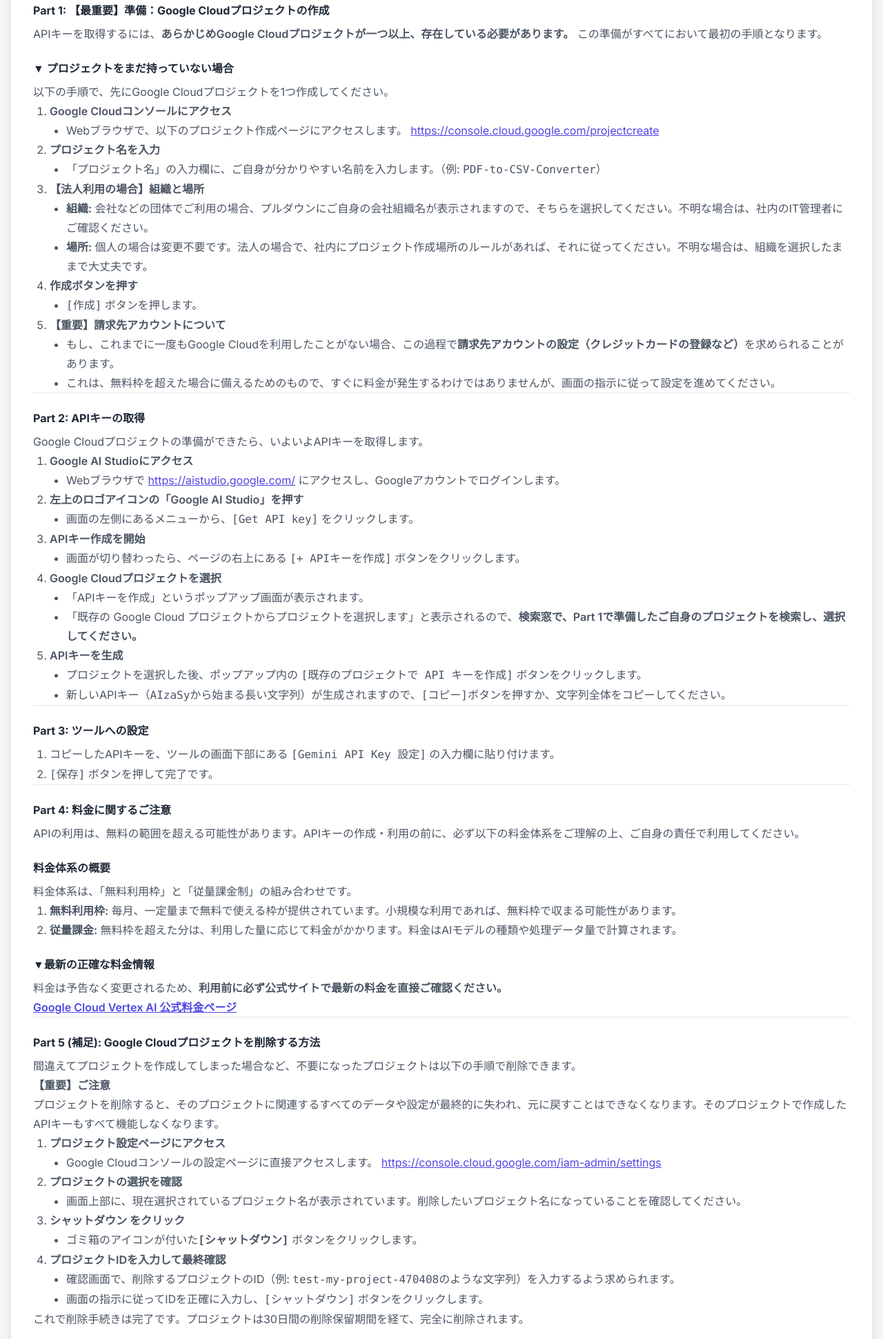
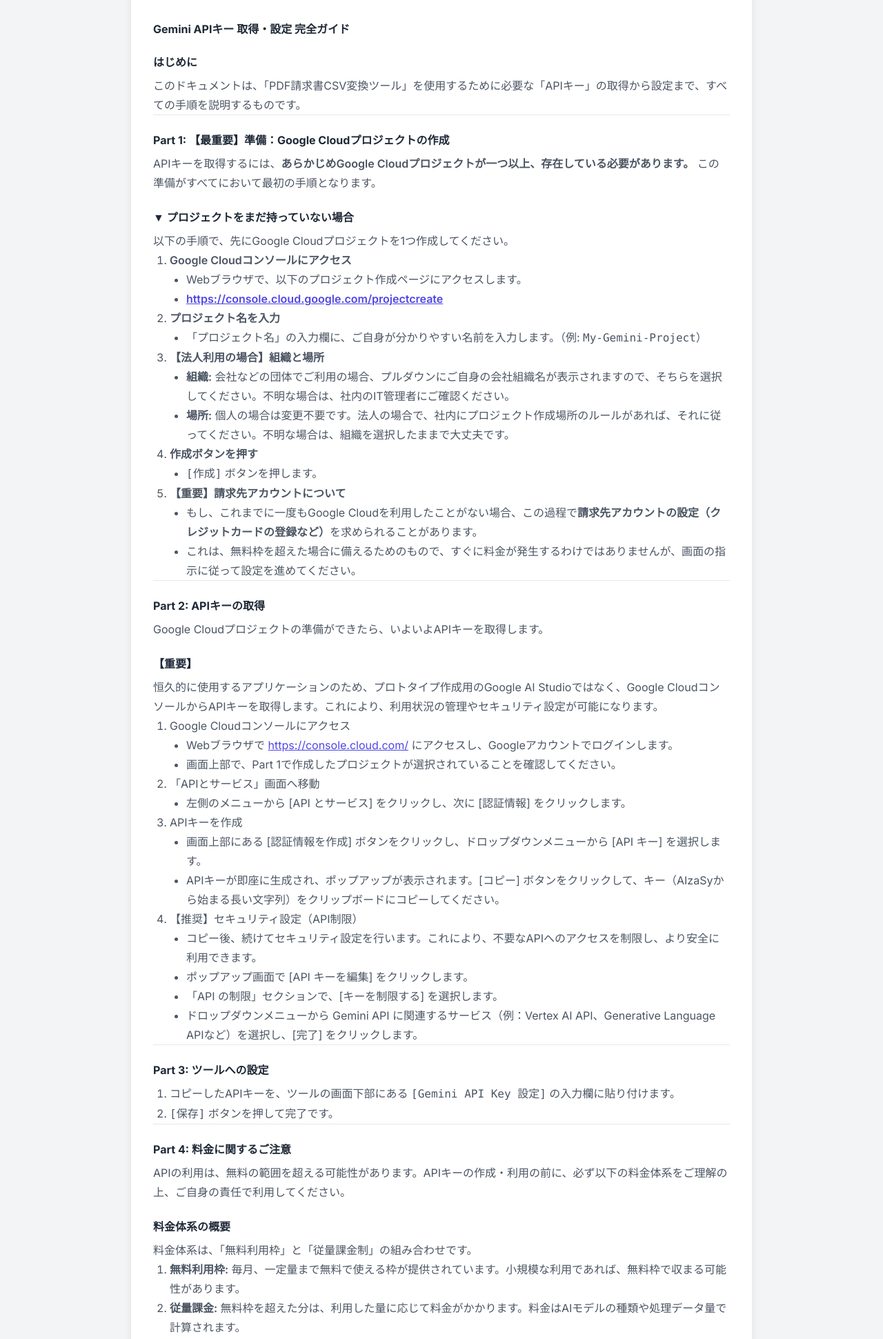
Before and after one commit to PicoCELA-infosystem/KMS_PDF_reder, a plain HTML site: page GEMINI_API_GUIDE.html in a window 1280 px wide. Shown: the part 190-2131 px from the top of the page at 69% size. Drawn offline with nearby package versions, Linux system fonts and the light colour scheme.

```diff
--- a/GEMINI_API_GUIDE.html
+++ b/GEMINI_API_GUIDE.html
@@ -1,55 +1,78 @@
 <!DOCTYPE html>
 <html lang="ja">
+
 <head>
+
   <meta charset="UTF-8">
+
   <meta name="viewport" content="width=device-width, initial-scale=1.0">
       <title>Gemini APIキー 取得・設定 完全ガイド</title>
+
   <script src="https://cdn.tailwindcss.com"></script>
+
   <link rel="preconnect" href="https://fonts.googleapis.com">
+
   <link rel="preconnect" href="https://fonts.gstatic.com" crossorigin>
+
   <link href="https://fonts.googleapis.com/css2?family=Inter:wght@400;500;600;700&amp;display=swap" rel="stylesheet">
       <style>
     body {
       font-family: 'Inter', sans-serif;
       background-color: #f3f4f6;
     }
+
     .container {
       max-width: 900px;
     }
-        .prose h1, .prose h2, .prose h3, .prose h4, .prose h5, .prose h6 {
+
+    .prose h1,
+    .prose h2,
+    .prose h3,
+    .prose h4,
+    .prose h5,
+    .prose h6 {
       color: #1f2937;
       font-weight: 700;
       margin-top: 1.5em;
       margin-bottom: 0.5em;
     }
-        .prose p, .prose li {
+
+    .prose p,
+    .prose li {
       color: #4b5563;
       line-height: 1.75;
     }
+
     .prose ul {
       list-style-type: disc;
       padding-left: 1.5em;
     }
+
     .prose ol {
       list-style-type: decimal;
       padding-left: 1.5em;
     }
+
     .prose a {
       color: #4f46e5;
       text-decoration: underline;
     }
+
     .prose strong {
       font-weight: 600;
     }
   </style>
 </head>
+
 <body class="bg-gray-100 flex flex-col items-center justify-center min-h-screen p-4">
       <div class="container bg-white p-8 rounded-xl shadow-lg w-full">
             <h1 class="text-3xl font-bold text-gray-800 mb-4 text-center">Gemini APIキー 取得・設定 完全ガイド</h1>
             <div class="prose max-w-none">
+                  <div class="prose max-w-none">
+        <h1>Gemini APIキー 取得・設定 完全ガイド</h1>
         <h2>はじめに</h2>
         <p>このドキュメントは、「PDF請求書CSV変換ツール」を使用するために必要な「APIキー」の取得から設定まで、すべての手順を説明するものです。</p>
-<hr>
+        <hr />
         <h2>Part 1: 【最重要】準備：Google Cloudプロジェクトの作成</h2>
         <p>APIキーを取得するには、<strong>あらかじめGoogle Cloudプロジェクトが一つ以上、存在している必要があります。</strong> この準備がすべてにおいて最初の手順となります。</p>
         <h3>▼ プロジェクトをまだ持っていない場合</h3>
@@ -57,18 +80,20 @@
         <ol>
           <li><strong>Google Cloudコンソールにアクセス</strong>
             <ul>
-<li>Webブラウザで、以下のプロジェクト作成ページにアクセスします。
-<a href="https://console.cloud.google.com/projectcreate" target="_blank">https://console.cloud.google.com/projectcreate</a></li>
+              <li>Webブラウザで、以下のプロジェクト作成ページにアクセスします。</li>
+              <li><strong><a href="https://console.cloud.google.com/projectcreate"
+                    target="_blank">https://console.cloud.google.com/projectcreate</a></strong></li>
             </ul>
           </li>
           <li><strong>プロジェクト名を入力</strong>
             <ul>
-<li>「プロジェクト名」の入力欄に、ご自身が分かりやすい名前を入力します。（例: <code>PDF-to-CSV-Converter</code>）</li>
+              <li>「プロジェクト名」の入力欄に、ご自身が分かりやすい名前を入力します。（例: <code>My-Gemini-Project</code>）</li>
             </ul>
           </li>
           <li><strong>【法人利用の場合】組織と場所</strong>
             <ul>
-<li><strong>組織:</strong> 会社などの団体でご利用の場合、プルダウンにご自身の会社組織名が表示されますので、そちらを選択してください。不明な場合は、社内のIT管理者にご確認ください。</li>
+              <li><strong>組織:</strong> 会社などの団体でご利用の場合、プルダウンにご自身の会社組織名が表示されますので、そちらを選択してください。不明な場合は、社内のIT管理者にご確認ください。
+              </li>
               <li><strong>場所:</strong> 個人の場合は変更不要です。法人の場合で、社内にプロジェクト作成場所のルールがあれば、それに従ってください。不明な場合は、組織を選択したままで大丈夫です。</li>
             </ul>
           </li>
@@ -79,50 +104,53 @@
           </li>
           <li><strong>【重要】請求先アカウントについて</strong>
             <ul>
-<li>もし、これまでに一度もGoogle Cloudを利用したことがない場合、この過程で<strong>請求先アカウントの設定（クレジットカードの登録など）</strong>を求められることがあります。</li>
+              <li>もし、これまでに一度もGoogle Cloudを利用したことがない場合、この過程で<strong>請求先アカウントの設定（クレジットカードの登録など）</strong>を求められることがあります。
+              </li>
               <li>これは、無料枠を超えた場合に備えるためのもので、すぐに料金が発生するわけではありませんが、画面の指示に従って設定を進めてください。</li>
             </ul>
           </li>
         </ol>
-<hr>
+        <hr />
         <h2>Part 2: APIキーの取得</h2>
         <p>Google Cloudプロジェクトの準備ができたら、いよいよAPIキーを取得します。</p>
+        <h3>【重要】</h3>
+        <p>恒久的に使用するアプリケーションのため、プロトタイプ作成用のGoogle AI Studioではなく、Google
+          CloudコンソールからAPIキーを取得します。これにより、利用状況の管理やセキュリティ設定が可能になります。</p>
         <ol>
-<li><strong>Google AI Studioにアクセス</strong>
+          <li>Google Cloudコンソールにアクセス
             <ul>
-<li>Webブラウザで <a href="https://aistudio.google.com/" target="_blank">https://aistudio.google.com/</a> にアクセスし、Googleアカウントでログインします。</li>
+              <li>Webブラウザで <a href="https://console.cloud.google.com/" target="_blank">https://console.cloud.com/</a>
+                にアクセスし、Googleアカウントでログインします。</li>
+              <li>画面上部で、Part 1で作成したプロジェクトが選択されていることを確認してください。</li>
             </ul>
           </li>
-<li><strong>左上のロゴアイコンの「Google AI Studio」を押す</strong>
+          <li>「APIとサービス」画面へ移動
             <ul>
-<li>画面の左側にあるメニューから、<code>[Get API key]</code> をクリックします。</li>
+              <li>左側のメニューから [API とサービス] をクリックし、次に [認証情報] をクリックします。</li>
             </ul>
           </li>
-<li><strong>APIキー作成を開始</strong>
+          <li>APIキーを作成
             <ul>
-<li>画面が切り替わったら、ページの右上にある <code>[+ APIキーを作成]</code> ボタンをクリックします。</li>
+              <li>画面上部にある [認証情報を作成] ボタンをクリックし、ドロップダウンメニューから [API キー] を選択します。</li>
+              <li>APIキーが即座に生成され、ポップアップが表示されます。[コピー] ボタンをクリックして、キー（AIzaSyから始まる長い文字列）をクリップボードにコピーしてください。</li>
             </ul>
           </li>
-<li><strong>Google Cloudプロジェクトを選択</strong>
+          <li>【推奨】セキュリティ設定（API制限）
             <ul>
-<li>「APIキーを作成」というポップアップ画面が表示されます。</li>
-<li>「既存の Google Cloud プロジェクトからプロジェクトを選択します」と表示されるので、<strong>検索窓で、Part 1で準備したご自身のプロジェクトを検索し、選択してください。</strong></li>
-</ul>
-</li>
-<li><strong>APIキーを生成</strong>
-<ul>
-<li>プロジェクトを選択した後、ポップアップ内の <code>[既存のプロジェクトで API キーを作成]</code> ボタンをクリックします。</li>
-<li>新しいAPIキー（<code>AIzaSy</code>から始まる長い文字列）が生成されますので、<code>[コピー]</code>ボタンを押すか、文字列全体をコピーしてください。</li>
+              <li>コピー後、続けてセキュリティ設定を行います。これにより、不要なAPIへのアクセスを制限し、より安全に利用できます。</li>
+              <li>ポップアップ画面で [API キーを編集] をクリックします。</li>
+              <li>「API の制限」セクションで、[キーを制限する] を選択します。</li>
+              <li>ドロップダウンメニューから Gemini API に関連するサービス（例：Vertex AI API、Generative Language APIなど）を選択し、[完了] をクリックします。</li>
             </ul>
           </li>
         </ol>
-<hr>
+        <hr />
         <h2>Part 3: ツールへの設定</h2>
         <ol>
           <li>コピーしたAPIキーを、ツールの画面下部にある <code>[Gemini API Key 設定]</code> の入力欄に貼り付けます。</li>
           <li><code>[保存]</code> ボタンを押して完了です。</li>
         </ol>
-<hr>
+        <hr />
         <h2>Part 4: 料金に関するご注意</h2>
         <p>APIの利用は、無料の範囲を超える可能性があります。APIキーの作成・利用の前に、必ず以下の料金体系をご理解の上、ご自身の責任で利用してください。</p>
         <h3>料金体系の概要</h3>
@@ -133,17 +161,19 @@
         </ol>
         <h3>▼最新の正確な料金情報</h3>
         <p>料金は予告なく変更されるため、<strong>利用前に必ず公式サイトで最新の料金を直接ご確認ください。</strong></p>
-<p><strong><a href="https://cloud.google.com/vertex-ai/pricing" target="_blank">Google Cloud Vertex AI 公式料金ページ</a></strong></p>
-<hr>
+        <p><strong><a href="https://cloud.google.com/vertex-ai/pricing" target="_blank">Google Cloud Vertex AI
+              公式料金ページ</a></strong></p>
+        <hr />
         <h2>Part 5 (補足): Google Cloudプロジェクトを削除する方法</h2>
         <p>間違えてプロジェクトを作成してしまった場合など、不要になったプロジェクトは以下の手順で削除できます。</p>
-<p><strong>【重要】ご注意</strong><br>
+        <p><strong>【重要】ご注意</strong><br />
           プロジェクトを削除すると、そのプロジェクトに関連するすべてのデータや設定が最終的に失われ、元に戻すことはできなくなります。そのプロジェクトで作成したAPIキーもすべて機能しなくなります。</p>
         <ol>
           <li><strong>プロジェクト設定ページにアクセス</strong>
             <ul>
-<li>Google Cloudコンソールの設定ページに直接アクセスします。
-<a href="https://console.cloud.google.com/iam-admin/settings" target="_blank">https://console.cloud.google.com/iam-admin/settings</a></li>
+              <li>Google Cloudコンソールの設定ページに直接アクセスします。</li>
+              <li><strong><a href="https://console.cloud.google.com/iam-admin/settings"
+                    target="_blank">https://console.cloud.google.com/iam-admin/settings</a></strong></li>
             </ul>
           </li>
           <li><strong>プロジェクトの選択を確認</strong>
@@ -166,9 +196,12 @@
         <p>これで削除手続きは完了です。プロジェクトは30日間の削除保留期間を経て、完全に削除されます。</p>
 
       </div>
+
+              </div>
         </div>
       <footer class="text-center text-gray-500 text-xs mt-4 pb-4">
             &copy; 2025 K.Konuma
         </footer>
 </body>
+
 </html>
```
Lines whose indentation alone changed are shown as unchanged.
